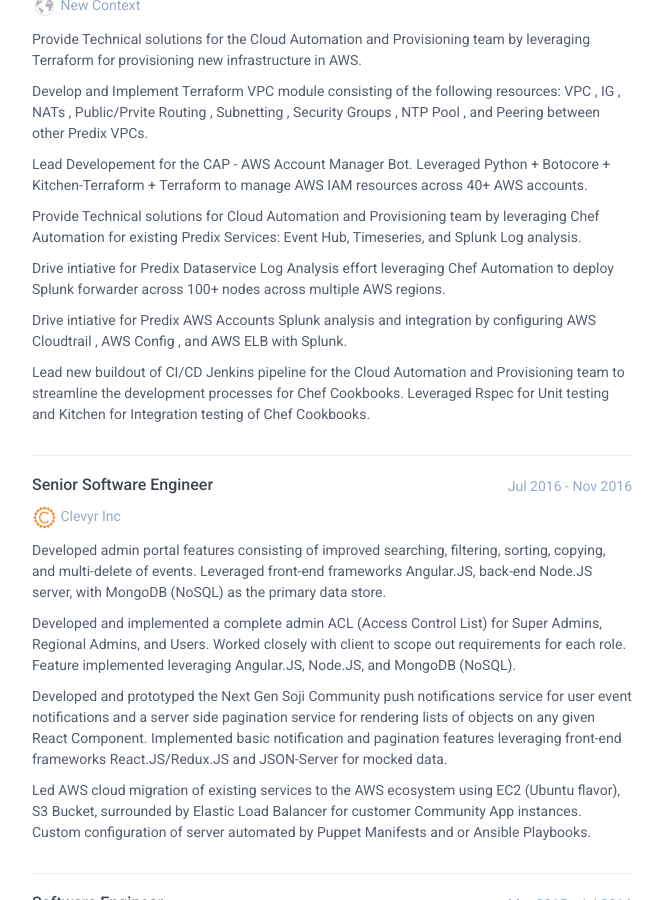
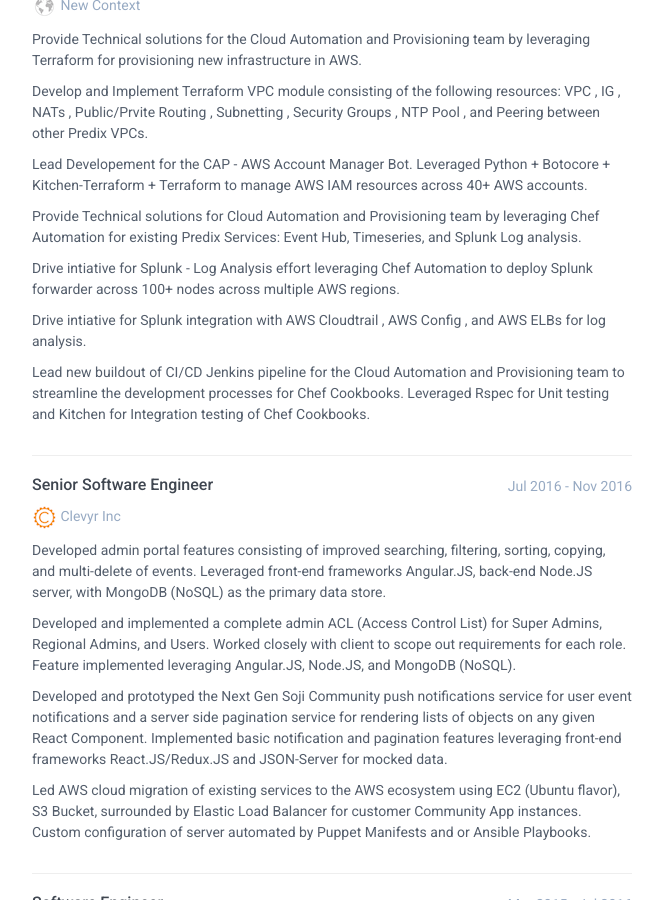
Before and after one commit to ivanfan12345/cv, a Jekyll site: the page built from index.html, in a window 1280 px wide and 900 px high, scrolled down 470 px. Shown: the whole window, without its empty margins (188-850 px from the left). Built offline with Jekyll 4.4.1, drawn with Linux system fonts in a browser that asks for light colours.

Commit message:
fix updates

```diff
--- a/_includes/experience.html
+++ b/_includes/experience.html
@@ -14,8 +14,8 @@
                         <p>Develop and Implement Terraform VPC module consisting of the following resources: VPC , IG , NATs , Public/Prvite Routing , Subnetting , Security Groups , NTP Pool , and Peering between other Predix VPCs.
                         <p>Lead Developement for the CAP - AWS Account Manager Bot. Leveraged Python + Botocore + Kitchen-Terraform + Terraform to manage AWS IAM resources across 40+ AWS accounts.</p>
                         <p>Provide Technical solutions for Cloud Automation and Provisioning team by leveraging Chef Automation for existing Predix Services: Event Hub, Timeseries, and Splunk Log analysis.</p>
-                        <p>Drive intiative for Predix Dataservice Log Analysis effort leveraging Chef Automation to deploy Splunk forwarder across 100+ nodes across multiple AWS regions.</p>
-                        <p>Drive intiative for Predix AWS Accounts Splunk analysis and integration by configuring AWS Cloudtrail , AWS Config , and AWS ELB with Splunk.</p>
+                        <p>Drive intiative for Splunk - Log Analysis effort leveraging Chef Automation to deploy Splunk forwarder across 100+ nodes across multiple AWS regions.</p>
+                        <p>Drive intiative for Splunk integration with AWS Cloudtrail , AWS Config , and AWS ELBs for log analysis.</p>
                         <p>Lead new buildout of CI/CD Jenkins pipeline for the Cloud Automation and Provisioning team to streamline the development processes for Chef Cookbooks. Leveraged Rspec for Unit testing and Kitchen for Integration testing of Chef Cookbooks.</p>
                     </div><!--//details-->
                 </div><!--//item-->
```
